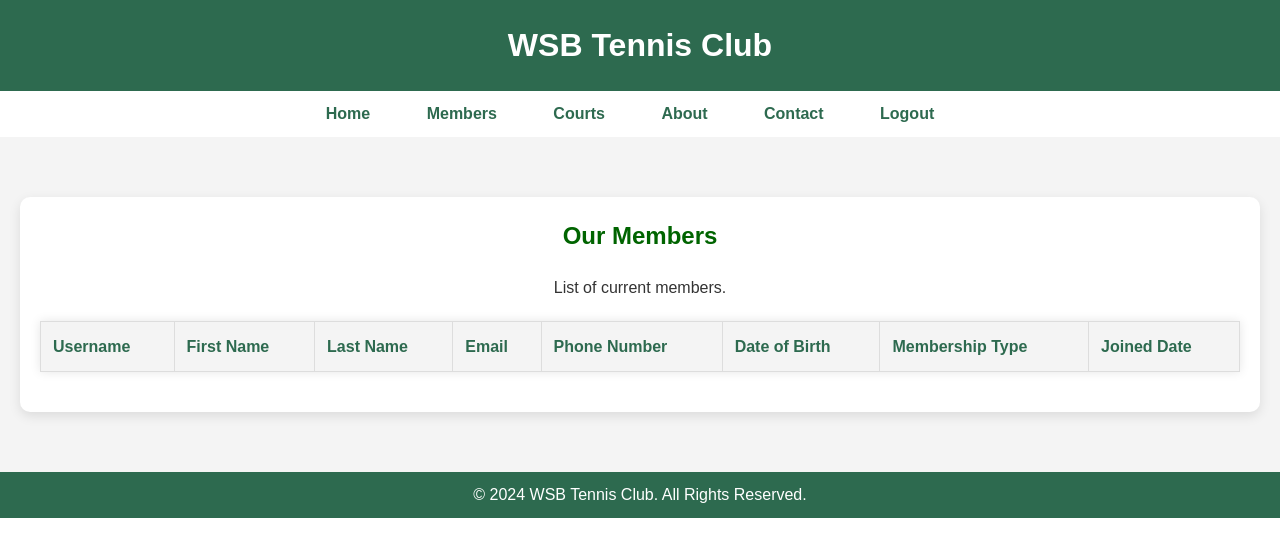
After one commit to pwalaszkowski/tennisclub, a Django app: page /members/members/ in a window 1280 px wide. The commit adds this page. Shown: the top 557 px of the page. Run offline with Django 5.2, Linux system fonts and the light colour scheme; the visitor is signed in with stand-in values (Sample User, id 1); lists and menus that the app fills with data are empty.

Commit message:
display_all_members_in_table

```diff
--- a/tennisclub/club/templates/base.html
+++ b/tennisclub/club/templates/base.html
@@ -23,6 +23,8 @@
                 <li><a href="{% url 'courts' %}">Courts</a></li>
                 <li><a href="{% url 'about' %}">About</a></li>
                 <li><a href="{% url 'contact' %}">Contact</a></li>
+                <li><a href="{% url 'logout' %}">Logout</a></li> <!-- Logout button -->
+
         </ul>
     </nav>
 
--- a/tennisclub/club/templates/main.html
+++ b/tennisclub/club/templates/main.html
@@ -6,8 +6,7 @@
     <div class="home-container">
         <h1 class="home-heading">Welcome to the Tennis Club</h1>
         <p class="home-description">
-            <h1>Welcome, {{ user.username }}!</h1>
-            <a href="{% url 'logout' %}">Logout</a>
+            Welcome, {{ user.username }}!
         </p>
     </div>
 {% endblock %}
--- /dev/null
+++ b/tennisclub/club/templates/members/members.html
@@ -0,0 +1,41 @@
+{% extends "base.html" %}
+
+{% block title %}Tennis Club - Members{% endblock %}
+
+{% block content %}
+<div class="members-container">
+    <h1 class="members-heading">Our Members</h1>
+    <p class="members-description">
+        List of current members.
+    </p>
+
+    <table class="table">
+        <thead>
+            <tr>
+                <th>Username</th>
+                <th>First Name</th>
+                <th>Last Name</th>
+                <th>Email</th>
+                <th>Phone Number</th>
+                <th>Date of Birth</th>
+                <th>Membership Type</th>
+                <th>Joined Date</th>
+            </tr>
+        </thead>
+        <tbody>
+            {% for member in members %}
+            <tr>
+                <td>{{ member.username }}</td>
+                <td>{{ member.first_name }}</td>
+                <td>{{ member.last_name }}</td>
+                <td>{{ member.email }}</td>
+                <td>{{ member.phone_number }}</td>
+                <td>{{ member.date_of_birth }}</td>
+                <td>{{ member.membership_type }}</td>
+                <td>{{ member.joined_date }}</td>
+            </tr>
+            {% endfor %}
+        </tbody>
+    </table>
+</div>
+{% endblock %}
--- a/tennisclub/club/urls.py
+++ b/tennisclub/club/urls.py
@@ -4,8 +4,8 @@ from . import views
 urlpatterns = [
     path('', views.login_view, name='login'),         # Login Page
     path('main/', views.main, name='main'),           # Main page
-    path('members/', views.members, name='members'),  # Members page
-    path('member_registration/', views.member_registration, name='member_registration'),
+    path('members/members/', views.members, name='members'),  # Members page
+    path('members/member_registration/', views.member_registration, name='member_registration'),
     path('courts/', views.courts, name='courts'),    # Courts page
     path('about/', views.about, name='about'),      # About page
     path('contact/', views.contact, name='contact'),  # Contact page
--- a/tennisclub/club/views.py
+++ b/tennisclub/club/views.py
@@ -5,6 +5,8 @@ from django.contrib.auth.decorators import login_required
 from django.contrib import messages
 
 from .forms import TennisClubMemberRegistrationForm, TennisClubMemberLoginForm
+from .models import TennisClubMember
+
 
 # Login view
 def login_view(request):
@@ -36,7 +38,8 @@ def main(request):
 # Members view
 @login_required
 def members(request):
-    return render(request, 'members.html')
+    members = TennisClubMember.objects.all()  # Fetch all members
+    return render(request, 'members/members.html', {'members': members})
 
 # Member Registration view
 def member_registration(request):
@@ -51,7 +54,7 @@ def member_registration(request):
     else:
         form = TennisClubMemberRegistrationForm()
 
-    return render(request, 'registration/member_registration.html', {'form': form})
+    return render(request, 'members/member_registration.html', {'form': form})
 
 # Courts view
 @login_required
--- a/tennisclub/static/css/styles.css
+++ b/tennisclub/static/css/styles.css
@@ -127,6 +127,10 @@ footer p {
 
 .form-group {
     width: 100%;
+    margin-bottom: 15px;
+    display: flex; /* Enable flexbox */
+    align-items: center; /* Center items vertically */
+    justify-content: space-between; /* Spread label and input */
     margin-bottom: 15px;
 }
 
@@ -277,7 +281,7 @@ footer p {
 /* Login Page */
 /* Container for login form */
 .login-container {
-    max-width: 400px;
+    max-width: 450px;
     width: 100%;
     padding: 30px;
     background-color: #ffffff;
@@ -298,16 +302,15 @@ footer p {
     margin-bottom: 20px;
 }
 
-/* Form group styling */
-.form-group {
-    margin-bottom: 15px;
-}
+
 
 /* Label styling */
 .login-label {
-    display: block;
-    margin-bottom: 5px;
+    flex: 1; /* Take up one part of the row */
+    text-align: left; /* Align text to the left */
     color: #333;
+    font-size: 0.9em;
+    margin-right: 10px; /* Add spacing between label and input */
 }
 
 /* Input field styling */
@@ -355,196 +358,10 @@ footer p {
     text-decoration: underline;
 }
 
-/* Home Page */
-/* General container styling for home page */
-.home-container {
-    max-width: 800px;
-    margin: 40px auto;
-    padding: 20px;
-    background-color: #ffffff;
-    border-radius: 10px;
-    box-shadow: 0 4px 12px rgba(0, 0, 0, 0.1);
-    text-align: center;
-}
-
-/* Heading styling */
-.home-heading {
-    color: #006400; /* Dark green for the heading */
-    font-size: 1.5em;
-    margin-bottom: 20px;
-}
-
-/* Description styling */
-.home-description {
-    font-size: 1.0em;
-    color: #333;
-    line-height: 1.6;
-}
-
-/* Responsive adjustments */
-@media (max-width: 768px) {
-    .home-heading {
-        font-size: 2em;
-    }
-
-    .home-description {
-        font-size: 1em;
-    }
-}
-
-/* Members Page */
-/* General container styling for members page */
-.members-container {
-    max-width: 800px;
-    margin: 40px auto;
-    padding: 20px;
-    background-color: #ffffff;
-    border-radius: 10px;
-    box-shadow: 0 4px 12px rgba(0, 0, 0, 0.1);
-    text-align: center;
-}
-
-/* Heading styling */
-.members-heading {
-    color: #006400; /* Dark green for the heading */
-    font-size: 1.5em;
-    margin-bottom: 20px;
-}
-
-/* Description styling */
-.members-description {
-    font-size: 1.0em;
-    color: #333;
-    line-height: 1.6;
-}
-
-/* Responsive adjustments */
-@media (max-width: 768px) {
-    .members-heading {
-        font-size: 1.8em;
-    }
-
-    .members-description {
-        font-size: 1em;
-    }
-}
-
-/* Courts Page */
-/* General container styling for courts page */
-.courts-container {
-    max-width: 800px;
-    margin: 40px auto;
-    padding: 20px;
-    background-color: #ffffff;
-    border-radius: 10px;
-    box-shadow: 0 4px 12px rgba(0, 0, 0, 0.1);
-    text-align: center;
-}
-
-/* Heading styling */
-.courts-heading {
-    color: #006400; /* Dark green for the heading */
-    font-size: 1.5em;
-    margin-bottom: 20px;
-}
-
-/* Description styling */
-.courts-description {
-    font-size: 1.0em;
-    color: #333;
-    line-height: 1.6;
-}
-
-/* Responsive adjustments */
-@media (max-width: 768px) {
-    .courts-heading {
-        font-size: 1.8em;
-    }
-
-    .courts-description {
-        font-size: 1em;
-    }
-}
-
-/* About Page */
-/* General container styling */
-.about-container {
-    max-width: 800px;
-    margin: 40px auto;
-    padding: 20px;
-    background-color: #ffffff;
-    border-radius: 10px;
-    box-shadow: 0 4px 12px rgba(0, 0, 0, 0.1);
-    text-align: center;
-}
-
-/* Heading styling */
-.about-heading {
-    color: #006400; /* Dark green for the heading */
-    font-size: 1.5em;
-    margin-bottom: 20px;
-}
-
-/* Description styling */
-.about-description {
-    font-size: 1.0em;
-    color: #333;
-    line-height: 1.6;
-}
-
-/* Responsive adjustments */
-@media (max-width: 768px) {
-    .about-heading {
-        font-size: 1.8em;
-    }
-
-    .about-description {
-        font-size: 1em;
-    }
-}
-
-/* Contact Page */
-/* General container styling */
-.contact-container {
-      max-width: 800px;
-    margin: 40px auto;
-    padding: 20px;
-    background-color: #ffffff;
-    border-radius: 10px;
-    box-shadow: 0 4px 12px rgba(0, 0, 0, 0.1);
-    text-align: center;
-}
-
-/* Heading styling */
-.contact-heading {
-    color: #006400; /* Dark green for the heading */
-    font-size: 1.5em;
-    margin-bottom: 20px;
-}
-
-/* Text styling */
-.contact-text {
-    font-size: 1.0em;
-    color: #333;
-    margin-bottom: 20px;
-}
-
-/* Email link styling */
-.email-link {
-    color: #008000; /* Green email link */
-    text-decoration: none;
-    font-weight: bold;
-}
-
-.email-link:hover {
-    text-decoration: underline;
-    color: #006400; /* Darker green on hover */
-}
-
 /* Registration Page */
 /* Container for registration form */
 .registration-container {
-    max-width: 500px;
+    max-width: 450px;
     width: 90%;
     max-height: 90vh;
     overflow-y: auto;
@@ -564,14 +381,6 @@ footer p {
 .registration-heading {
     color: #006400;
     font-size: 1.5em;
-    margin-bottom: 15px;
-}
-
-/* Form group styling */
-.form-group {
-    display: flex; /* Enable flexbox */
-    align-items: center; /* Center items vertically */
-    justify-content: space-between; /* Spread label and input */
     margin-bottom: 15px;
 }
 
@@ -628,3 +437,284 @@ footer p {
 .login-anchor:hover {
     text-decoration: underline;
 }
+/* Home Page */
+/* General container styling for home page */
+.home-container {
+    max-width: 1366px;
+    margin: 40px auto;
+    padding: 20px;
+    background-color: #ffffff;
+    border-radius: 10px;
+    box-shadow: 0 4px 12px rgba(0, 0, 0, 0.1);
+    text-align: center;
+}
+
+/* Heading styling */
+.home-heading {
+    color: #006400; /* Dark green for the heading */
+    font-size: 1.5em;
+    margin-bottom: 20px;
+}
+
+/* Description styling */
+.home-description {
+    font-size: 1.0em;
+    color: #333;
+    line-height: 1.6;
+}
+
+/* Responsive adjustments */
+@media (max-width: 768px) {
+    .home-heading {
+        font-size: 2em;
+    }
+
+    .home-description {
+        font-size: 1em;
+    }
+}
+
+/* Members Page */
+/* General container styling for members page */
+.members-container {
+    max-width: 1366px;
+    margin: 40px auto;
+    padding: 20px;
+    background-color: #ffffff;
+    border-radius: 10px;
+    box-shadow: 0 4px 12px rgba(0, 0, 0, 0.1);
+    text-align: center;
+}
+
+/* Heading styling */
+.members-heading {
+    color: #006400; /* Dark green for the heading */
+    font-size: 1.5em;
+    margin-bottom: 20px;
+}
+
+/* Description styling */
+.members-description {
+    font-size: 1.0em;
+    color: #333;
+    line-height: 1.6;
+}
+
+/* Responsive adjustments */
+@media (max-width: 768px) {
+    .members-heading {
+        font-size: 1.8em;
+    }
+
+    .members-description {
+        font-size: 1em;
+    }
+}
+
+/* Courts Page */
+/* General container styling for courts page */
+.courts-container {
+    max-width: 1366px;
+    margin: 40px auto;
+    padding: 20px;
+    background-color: #ffffff;
+    border-radius: 10px;
+    box-shadow: 0 4px 12px rgba(0, 0, 0, 0.1);
+    text-align: center;
+}
+
+/* Heading styling */
+.courts-heading {
+    color: #006400; /* Dark green for the heading */
+    font-size: 1.5em;
+    margin-bottom: 20px;
+}
+
+/* Description styling */
+.courts-description {
+    font-size: 1.0em;
+    color: #333;
+    line-height: 1.6;
+}
+
+/* Responsive adjustments */
+@media (max-width: 768px) {
+    .courts-heading {
+        font-size: 1.8em;
+    }
+
+    .courts-description {
+        font-size: 1em;
+    }
+}
+
+/* About Page */
+/* General container styling */
+.about-container {
+    max-width: 1366px;
+    margin: 40px auto;
+    padding: 20px;
+    background-color: #ffffff;
+    border-radius: 10px;
+    box-shadow: 0 4px 12px rgba(0, 0, 0, 0.1);
+    text-align: center;
+}
+
+/* Heading styling */
+.about-heading {
+    color: #006400; /* Dark green for the heading */
+    font-size: 1.5em;
+    margin-bottom: 20px;
+}
+
+/* Description styling */
+.about-description {
+    font-size: 1.0em;
+    color: #333;
+    line-height: 1.6;
+}
+
+/* Responsive adjustments */
+@media (max-width: 768px) {
+    .about-heading {
+        font-size: 1.8em;
+    }
+
+    .about-description {
+        font-size: 1em;
+    }
+}
+
+/* Contact Page */
+/* General container styling */
+.contact-container {
+    max-width: 1366px;
+    margin: 40px auto;
+    padding: 20px;
+    background-color: #ffffff;
+    border-radius: 10px;
+    box-shadow: 0 4px 12px rgba(0, 0, 0, 0.1);
+    text-align: center;
+}
+
+/* Heading styling */
+.contact-heading {
+    color: #006400; /* Dark green for the heading */
+    font-size: 1.5em;
+    margin-bottom: 20px;
+}
+
+/* Text styling */
+.contact-text {
+    font-size: 1.0em;
+    color: #333;
+    margin-bottom: 20px;
+}
+
+/* Email link styling */
+.email-link {
+    color: #008000; /* Green email link */
+    text-decoration: none;
+    font-weight: bold;
+}
+
+.email-link:hover {
+    text-decoration: underline;
+    color: #006400; /* Darker green on hover */
+}
+
+/* Registration Page */
+/* Container for registration form */
+.registration-container {
+    max-width: 450px;
+    width: 90%;
+    max-height: 90vh;
+    overflow-y: auto;
+    padding: 20px;
+    background-color: #ffffff;
+    border-radius: 10px;
+    box-shadow: 0 4px 12px rgba(0, 0, 0, 0.1);
+    text-align: center;
+    margin: 0 auto;
+    position: absolute;
+    top: 50%;
+    left: 50%;
+    transform: translate(-50%, -50%);
+}
+
+/* Heading styling */
+.registration-heading {
+    color: #006400;
+    font-size: 1.5em;
+    margin-bottom: 15px;
+}
+
+/* Label styling */
+.registration-label {
+    flex: 1; /* Take up one part of the row */
+    text-align: left; /* Align text to the left */
+    color: #333;
+    font-size: 0.9em;
+    margin-right: 10px; /* Add spacing between label and input */
+}
+
+/* Input field styling */
+.form-control {
+    flex: 2; /* Take up more space for input fields */
+    padding: 8px;
+    border: 1px solid #ddd;
+    border-radius: 5px;
+    font-size: 1em;
+}
+
+.form-control:focus {
+    border-color: #006400;
+    box-shadow: 0 0 8px rgba(0, 100, 0, 0.3);
+}
+
+/* Register button styling */
+.registration-button {
+    background-color: #006400;
+    color: white;
+    border: none;
+    padding: 10px 20px;
+    cursor: pointer;
+    border-radius: 5px;
+    width: 100%;
+    transition: background-color 0.3s ease;
+}
+
+.registration-button:hover {
+    background-color: #004d00;
+}
+
+/* Login link styling */
+.login-link {
+    margin-top: 10px;
+    font-size: 0.9em;
+}
+
+.login-anchor {
+    color: #008000;
+    text-decoration: none;
+}
+
+.login-anchor:hover {
+    text-decoration: underline;
+}
+
+nav ul li a.logout {
+    float: right; /* Position logout button to the right */
+    color: white; /* Ensure contrast with green */
+    background-color: #d9ead3; /* Green-yellow from the hover styles */
+    padding: 8px 16px;
+    border-radius: 4px;
+    text-decoration: none;
+    font-weight: bold;
+    transition: background-color 0.3s ease, color 0.3s ease;
+}
+
+nav ul li a.logout:hover {
+    background-color: #2d6a4f; /* Deep green hover for logout button */
+    color: white;
+}
--- a/tennisclub/tennisclub/settings.py
+++ b/tennisclub/tennisclub/settings.py
@@ -132,4 +132,4 @@ STATICFILES_DIRS = [
 DEFAULT_AUTO_FIELD = 'django.db.models.BigAutoField'
 
 # Redirect when user is not authenticated
-LOGIN_URL = '/login/'
+LOGIN_URL = '/'
```
Also changed, not shown: tennisclub/club/templates/members.html (deleted, +0 -12 lines), tennisclub/club/templates/members/member_registration.html (renamed from tennisclub/club/templates/registration/member_registration.html).
